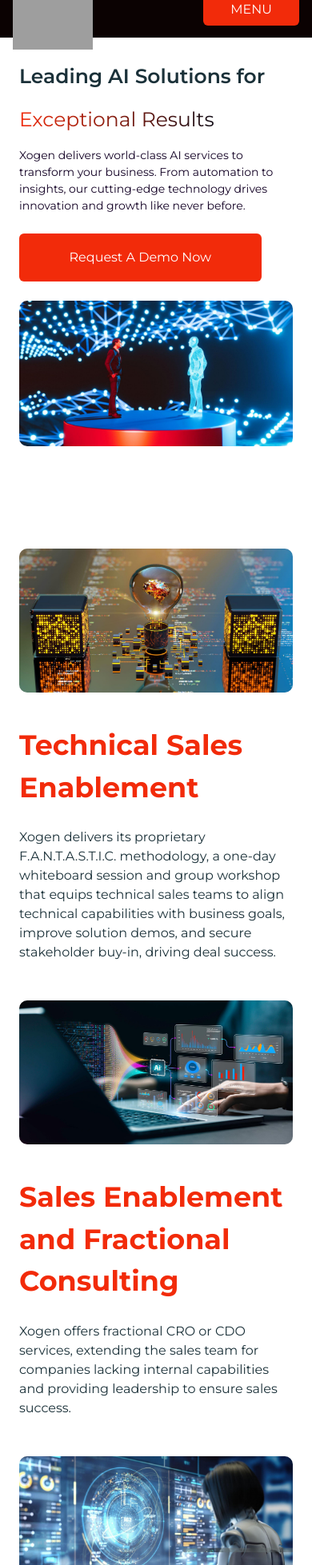
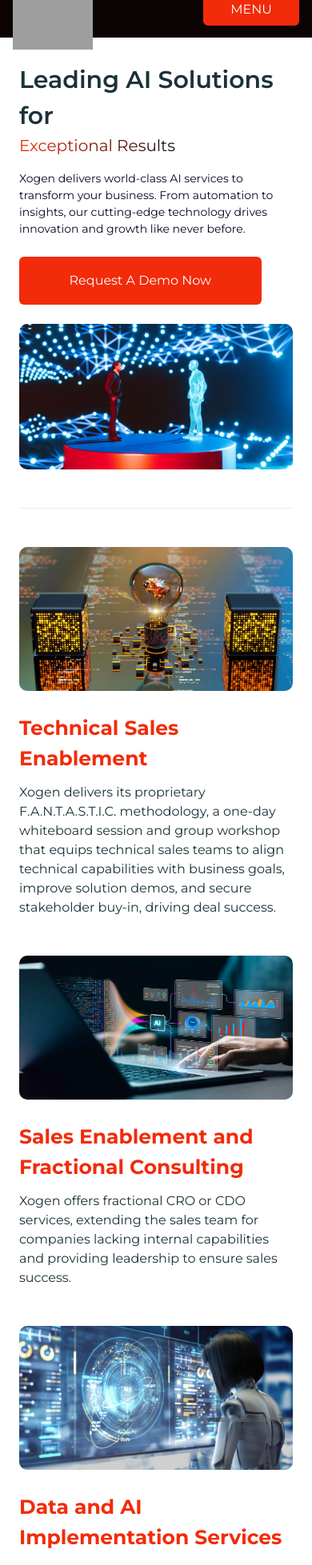
Before and after one commit to teslasdev/xogen, a React (Vite) app: page / in a window 390 px wide. Shown: the part 23-1980 px from the top of the page at 80% size. Built offline with nearby package versions, Linux system fonts and the light colour scheme; grey boxes are pictures that could not be loaded; a web font is replaced by a local one.

Commit message:
pushed updated xogen

```diff
--- a/src/pages/Home.jsx
+++ b/src/pages/Home.jsx
@@ -20,10 +20,10 @@
           className="rounded-[10px] mt-6 md:mt-0 lg:w-[530px]"
         />
         <div className="lg:w-[800px] flex flex-col justify-start items-start">
-          <h3 className="lg:text-[90px] md:text-[40px] text-[25px] font-[600]">
+          <h3 className="lg:text-[90px] md:text-[40px] text-[30px] font-[600]">
             Leading AI Solutions for
           </h3>
-          <h2 className="lg:mt-0 mt-4 lg:text-[40px] md:text-[60px] text-[25px] bg-gradient-to-r from-[#f22b0a] to-[#140F18] bg-clip-text text-transparent">
+          <h2 className="lg:mt-0 lg:text-[40px] md:text-[60px] text-[20px] bg-gradient-to-r from-[#f22b0a] to-[#140F18] bg-clip-text text-transparent">
             Exceptional Results
           </h2>
 
@@ -51,8 +51,10 @@
         </div>
       </div> */}
 
+      <hr className="mt-12"/>
+
       {/* Features */}
-      <div className="flex justify-between gap-12 flex-wrap py-32">
+      <div className="flex justify-between gap-12 flex-wrap py-12">
         <div className="md:w-[45%] w-full">
           <div className="lg:h-[288px] h-[180px] bg-[#eee] rounded-[10px] w-full">
             <img
@@ -61,7 +63,7 @@
               className="w-full h-full rounded-[10px]"
             />
           </div>
-          <h2 className="lg:mt-0 mt-4 lg:text-[30px] text-[#f22b0a] text-[35px] py-6 font-[700]">
+          <h2 className="lg:mt-0 mt-4 lg:text-[30px] text-[#f22b0a] text-[25px] md:py-6 py-3  font-[700]">
             Technical Sales Enablement
           </h2>
           <p className="lg:text-[20px]">
@@ -80,7 +82,7 @@
               className="w-full h-full rounded-[10px]"
             />
           </div>
-          <h2 className="lg:mt-0 mt-4 lg:text-[28px] text-[#f22b0a] text-[35px] py-6 font-[700]">
+          <h2 className="lg:mt-0 mt-4 lg:text-[30px] text-[#f22b0a] text-[25px] md:py-6 py-3  font-[700]">
             Sales Enablement and Fractional Consulting
           </h2>
           <p className="lg:text-[20px]">
@@ -98,7 +100,7 @@
               className="w-full h-full rounded-[10px]"
             />
           </div>
-          <h2 className="lg:mt-0 mt-4 lg:text-[30px] text-[#f22b0a] text-[35px] py-6 font-[700]">
+          <h2 className="lg:mt-0 mt-4 lg:text-[30px] text-[#f22b0a] text-[25px] md:py-6 py-3  font-[700]">
             Data and AI Implementation Services
           </h2>
           <p className="lg:text-[20px]">
```
